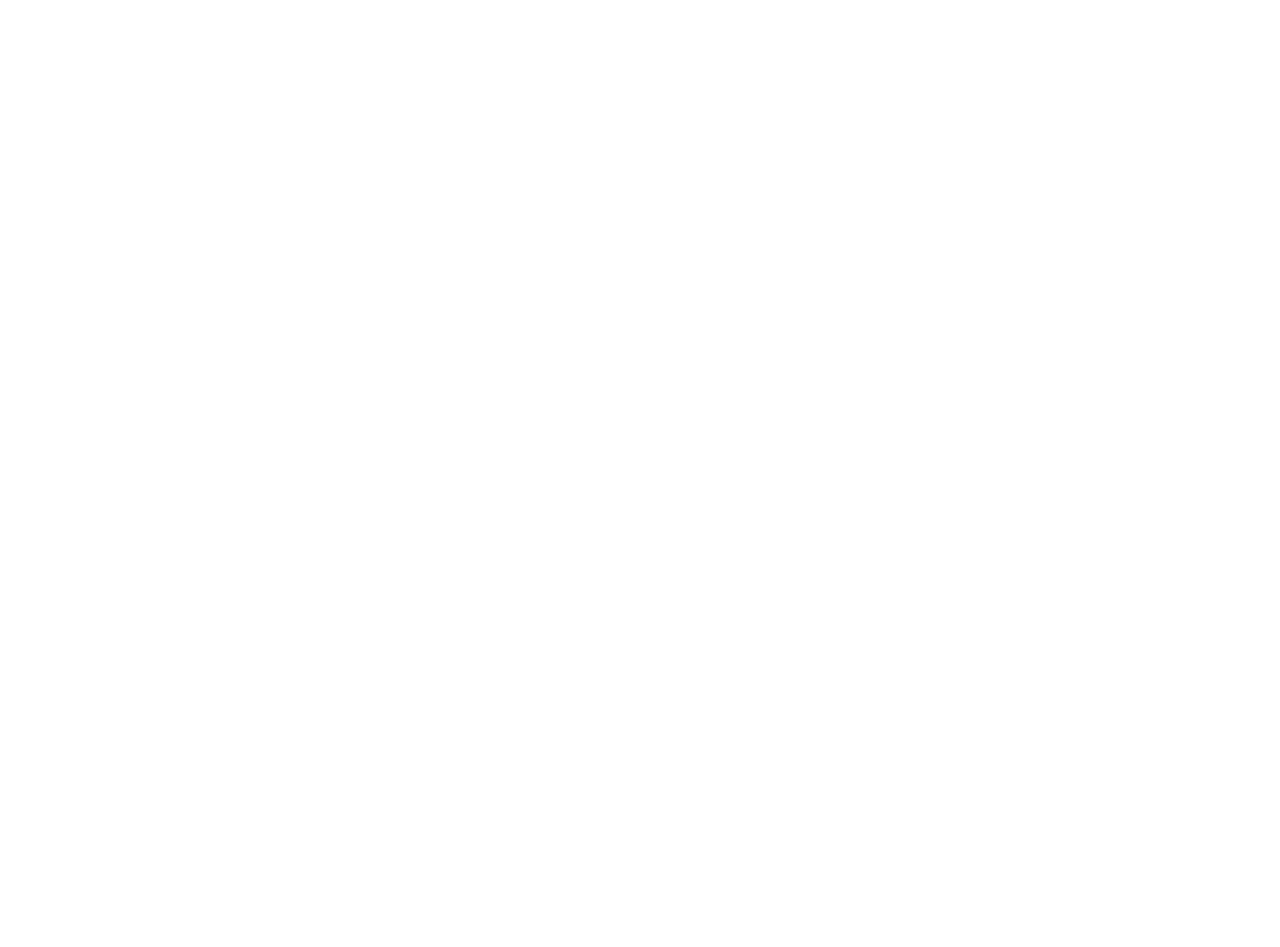
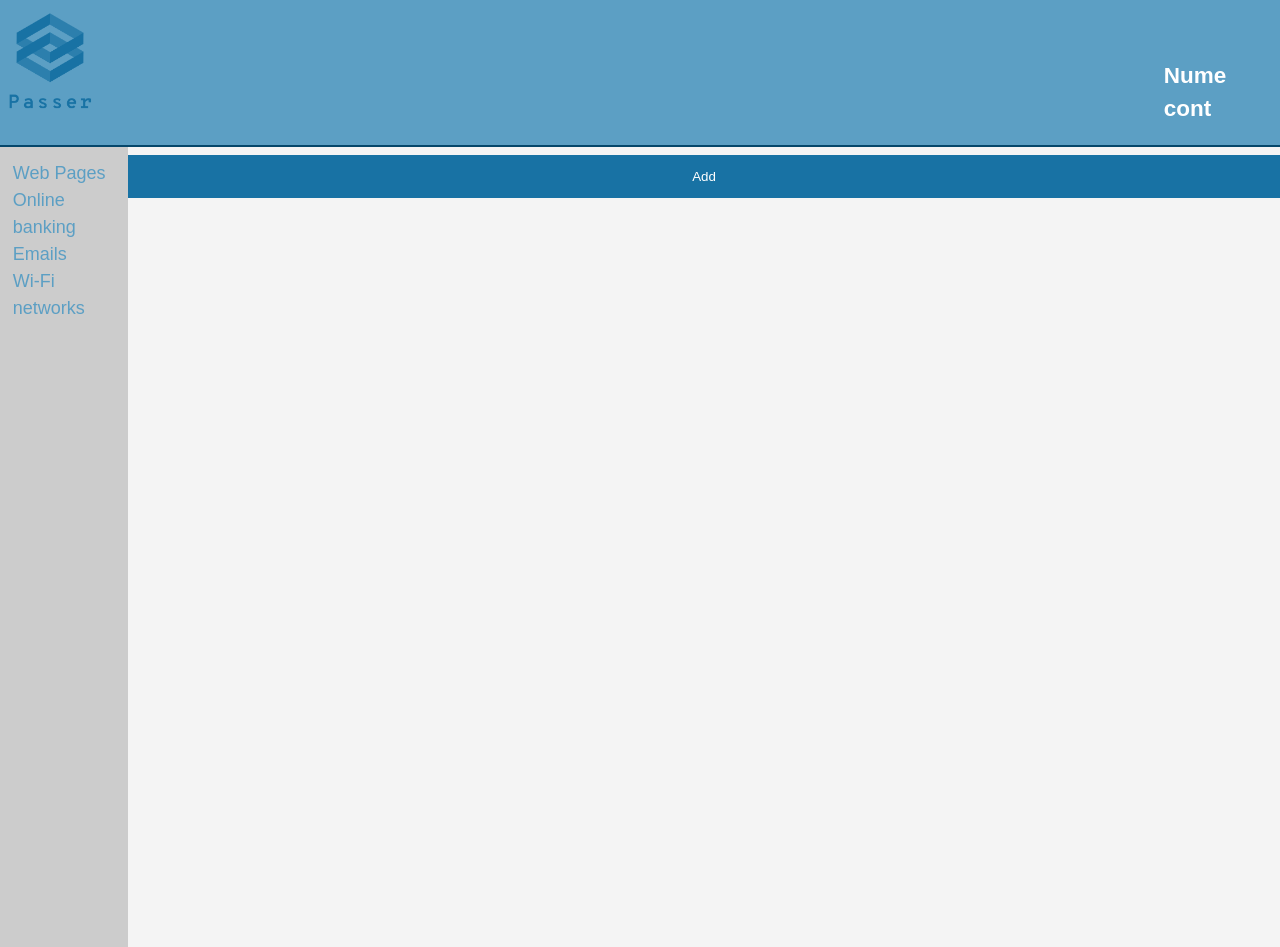
Before and after one commit to alinciocoveanu/Passer, a PHP site: page /account.html in a window 1280 px wide. Before the commit the page is empty. Before the commit the page ends 800 px from the top, so only its background shows below. Run offline with PHP 8.4, Linux system fonts and the light colour scheme.

Commit message:
account page + css

```diff
--- a/Front-End/account.html
+++ b/Front-End/account.html
@@ -1,11 +1,40 @@
 <!DOCTYPE html>
-<html>
-<head>
-    <meta charset="utf-8">
-    <title>Passer</title>
-</head>
+<html lang="en">
+    <head>
+        <meta charset="utf-8">
+        <meta name="viewport" content="width=device-width">
 
-<body>
+        <title>Passer | My Account</title>
+        <link rel="stylesheet" href="./css/style.css">
+    </head>
+    <body>
+        <header>
+            <div class="container">
+                <div id="branding">
+                    <a href="index.html">
+                        <img src="images/logo_transparent.png">
+                    </a>
+                </div>
+                <nav>
+                    <div class="account">
+                        <h1>Nume cont</h1>
+                    </div>
+                </nav>
 
-</body>
+            </div>
+        </header>
+
+        <div id="leftMenu">
+            <ul>
+                <li><a href="#">Web Pages</a></li>
+                <li><a href="#">Online banking</a></li>
+                <li><a href="#">Emails</a></li>
+                <li><a href="#">Wi-Fi networks</a></li>
+            </ul>
+        </div>
+        <div id="rigthBox">
+            <button type="submit">Add</button>
+        </div>
+
+    </body>
 </html>
--- a/Front-End/css/style.css
+++ b/Front-End/css/style.css
@@ -222,3 +222,38 @@ button:hover{
     border: 1px solid gray;
     border-radius: 10px;
 }
+
+.account {
+    padding-right: 5%;
+}
+
+#leftMenu {
+    float: left;
+    width: 10%;
+    height: 800px;
+    background-color: #cccccc;
+    -webkit-box-sizing: border-box;
+    -moz-box-sizing: border-box;
+    box-sizing: border-box;
+}
+
+#leftMenu ul {
+    padding: 10% 0 0 10%;
+    list-style: none;
+}
+
+#leftMenu ul a {
+    font-size: 18px;
+    text-decoration: none;
+    color: #5C9FC4;
+}
+
+#leftMenu ul a:hover {
+    text-decoration: none;
+    color: #05476B;
+}
+
+#rigthBox {
+    float: right;
+    width: 90%;
+}
```
